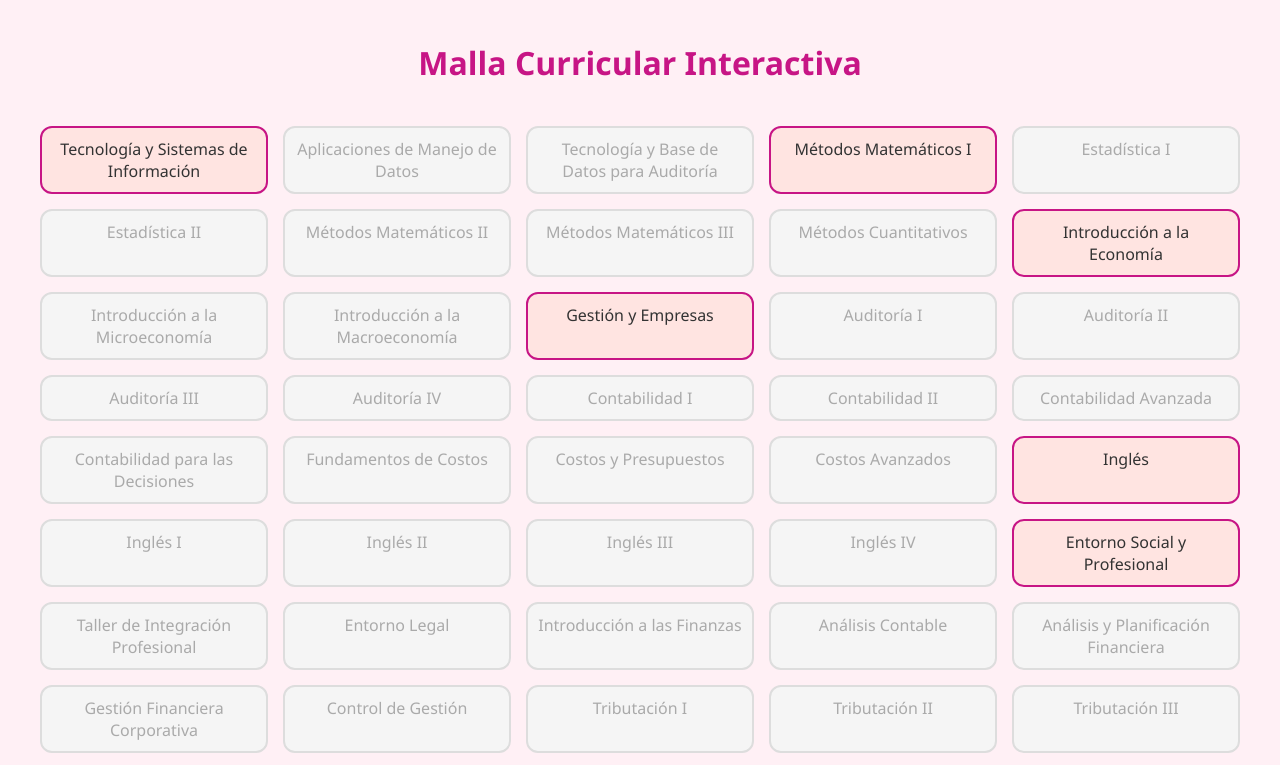
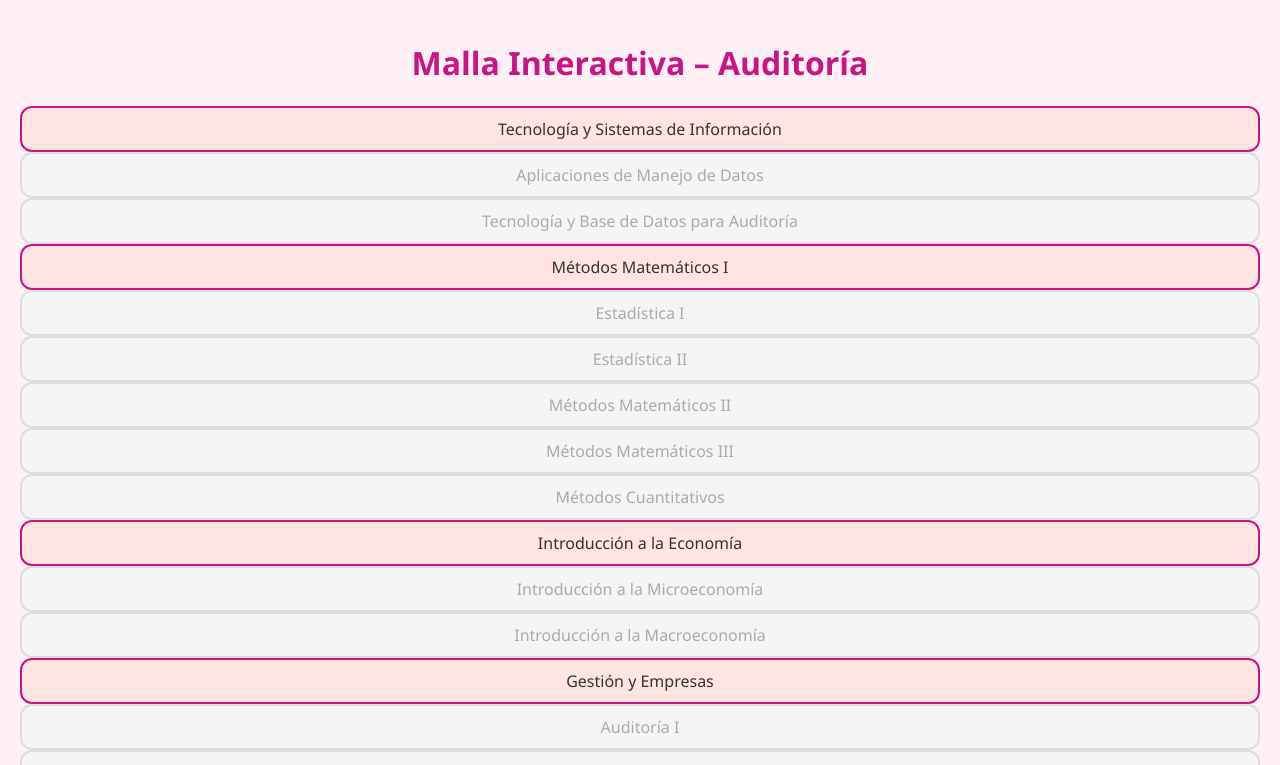
Before and after one commit to okssferl/auditor-a-, a plain HTML site: page index.html in a window 1280 px wide. Shown: the top 765 px of the page. Drawn offline with Linux system fonts and the light colour scheme.

Commit message:
Update index.html

```diff
--- a/index.html
+++ b/index.html
@@ -4,13 +4,11 @@
   <meta charset="UTF-8" />
   <meta name="viewport" content="width=device-width, initial-scale=1.0"/>
   <title>Malla Interactiva</title>
-  <link rel="stylesheet" href="estilos.css" />
+  <link rel="stylesheet" href="estilos.css"/>
 </head>
 <body>
-  <h1>Malla Curricular Interactiva</h1>
-  <div class="malla" id="malla">
-    <!-- Aquí se generarán los ramos dinámicamente -->
-  </div>
+  <h1>Malla Interactiva – Auditoría</h1>
+  <div id="malla"></div>
   <script src="script.js"></script>
 </body>
 </html>
```
